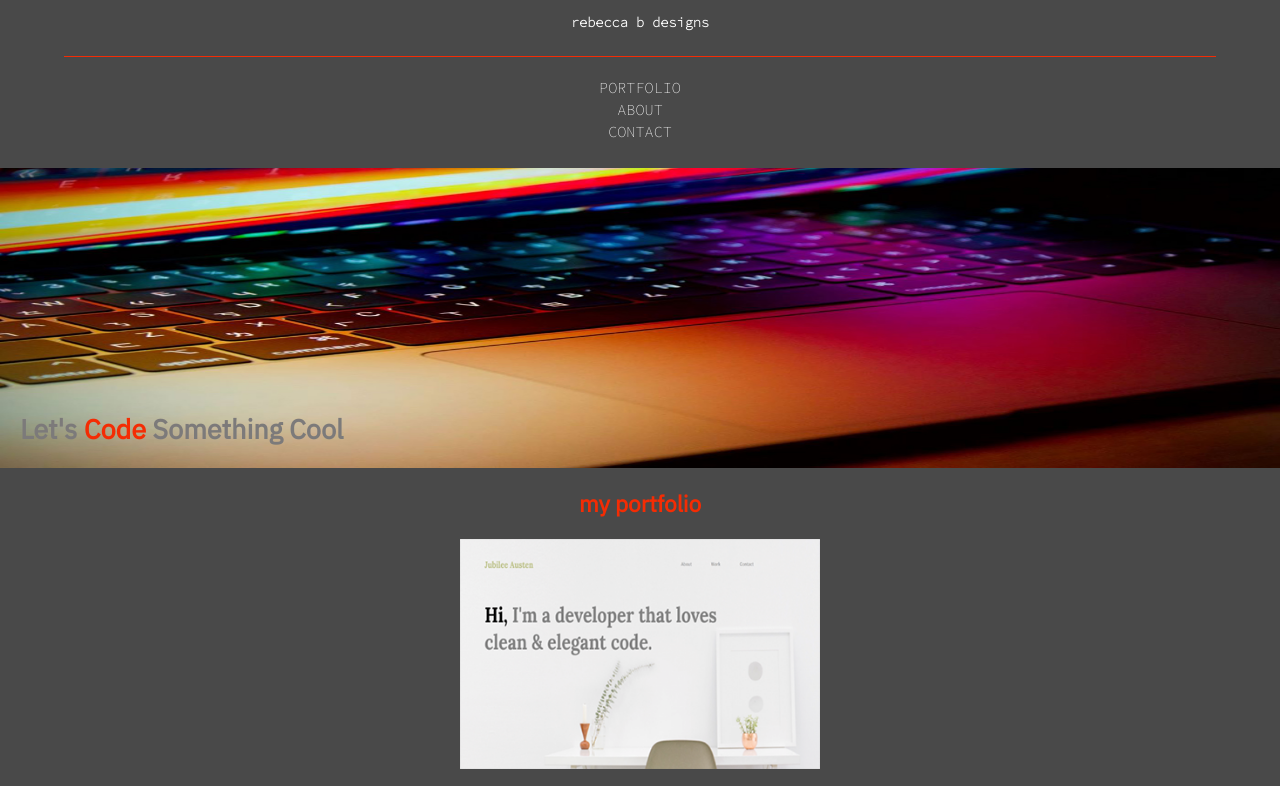
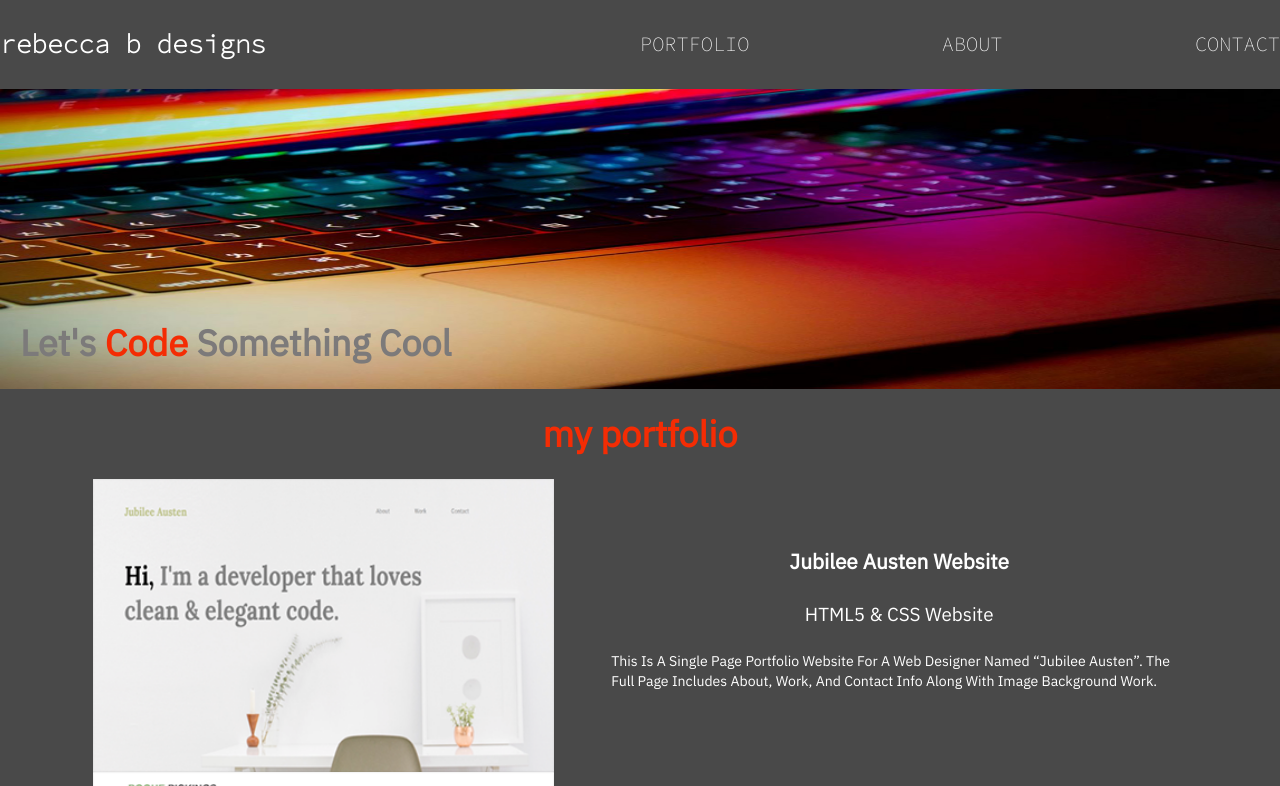
Before and after one commit to RebeccaBdesigns/Portfolio, a plain HTML site: page index.html in a window 1280 px wide. Shown: the top 786 px of the page. Drawn offline with Linux system fonts and the light colour scheme; a script that the page names is missing.

Commit message:
Add tablet sizes and flex

```diff
--- a/css/main.css
+++ b/css/main.css
@@ -233,10 +233,6 @@ h1 span{
   flex-flow: row wrap;
 }
 
-.portfolio .content-wrapper {
-  max-width: 360px;
-}
-
 .portfolio h2 {
   color: #F42C04;
   text-align: center;
@@ -331,7 +327,7 @@ h1 span{
   text-align: center;
   text-transform: lowercase;
   padding-top: 20px;
-  padding-bottom: 100px
+  padding-bottom: 10px;
   margin: 0;
 }
 
@@ -463,9 +459,120 @@ h1 span{
 
 /* General Styles */
 
+body {
+  font-size: 1em;
+}
 
+h1 {
+  font-size: 3em;
+}
 
+h2 {
+  font-size: 2.25em;
+}
 
+h3 {
+  font-size: 1.63em;
+}
+
+h4 {
+  font-size: 1.5em;
+}
+
+/***************************header/footer styles******************/
+header  {
+  justify-content: space-around;
+}
+
+header .content-wrapper {
+  width: 100%;
+  justify-content: space-between;
+  padding-bottom: 0;
+}
+
+header h3 {
+  width: 50%;
+}
+
+header nav {
+  font-size: 1.125em;
+  justify-content: space-between;
+  flex-wrap: nowrap;
+  width: 50%;
+}
+
+header nav ul {
+  display: flex;
+  justify-content: space-between;
+  align-content: center;
+  flex-wrap: nowrap;
+  text-align: right;
+}
+
+header nav ul li {
+  justify-content: space-between;
+}
+
+.header-divider {
+    display: none;
+}
+
+.contact .social i {
+  font-size: 3em;
+}
+
+footer .copyright {
+  font-size: .88em;
+}
+
+/****************************portfolio styles***************/
+
+.portfolio .portfolio-website{
+  display: flex;
+  justify-content: space-around;
+  align-items: center;
+  width: 100%;
+}
+
+.portfolio figure {
+  width: 40%;
+  height: auto;
+}
+
+.portfolio .site-notes {
+  justify-content: space-between;
+  width: 50%;
+}
+
+.portfolio h3 {
+  font-size: 1.3em;
+}
+
+.portfolio h4 {
+  font-size: 1.18em;
+}
+
+.portfolio p {
+  font-size: .88em;
+}
+
+.portfolio {
+  padding-bottom: 40px;
+}
+
+/*****************************about me styling*********************/
+
+.about {
+  height: 350px;
+}
+
+.about .content-wrapper {
+  padding-top: 50px;
+}
+
+.about h4 {
+  padding-bottom: 20px;
+}
 
 
 }
--- a/index.html
+++ b/index.html
@@ -40,8 +40,9 @@
               </section>
 
               <section class="portfolio">
+                    <h2>my portfolio</h2>
                     <div class="content-wrapper">
-                        <h2>my portfolio</h2>
+                           <div class="portfolio-website">
                             <figure>
                                 <a href="jubilee/index.html" target="_blank"><img src="img/jubilee-austin.png" alt="jubilee austin screenshot"></a>
                             </figure>
@@ -52,6 +53,9 @@
                                   named “Jubilee Austen”. The full page includes About, Work,
                                   and Contact info along with image background work.</p>
                             </div>
+                          </div>
+
+                          <div class="portfolio-website">
                             <figure>
                                 <a href="rogue/index.html" target="_blank"><img src="img/rogue-pickings.png" alt="rogue pickings screenshot"></a>
                             </figure>
@@ -62,6 +66,9 @@
                                   called “Rogue Pickings” which includes light border work around the
                                   image in the center as well as the lower third of the page.</p>
                             </div>
+                          </div>
+
+                        <div class="portfolio-website">
                           <figure>
                               <a href="recipe/index.html" target="_blank"><img src="img/recipe-collection.png" alt="recipe collection screenshot"></a>
                           </figure>
@@ -72,6 +79,9 @@
                                     recipes cardds on one page split into bold images on one side and the other
                                     includes columns of ingredients and step by step instructions.</p>
                             </div>
+                          </div>
+
+                          <div class="portfolio-website">
                             <figure>
                                 <a href="vision/index.html" target="_blank"><img src="img/vision-board.png" alt="vision board screenshot"></a>
                             </figure>
@@ -81,6 +91,9 @@
                                 <p>This is a one page only design comp of a vision board with 9 sections
                                   that are built into blocks with 2 sizes and backgrounds.</p>
                             </div>
+                          </div>
+
+                          <div class="portfolio-website">
                             <figure>
                                <a href="unplugged/index.html" target="_blank"><img src="img/unplugged.png" alt="unplugged retreat screenshot"></a>
                            </figure>
@@ -89,6 +102,7 @@
                                    <h4>HTML5 &amp; CSS responsive website from designe comp</h4>
                                    <p>This is a responsive, multi-page website design with HTML5 and flexbox layouts.</p>
                           </div>
+                        </div>
                       </div>
                 </section>
 
```
Also changed, not shown: img/unplugged.png.
